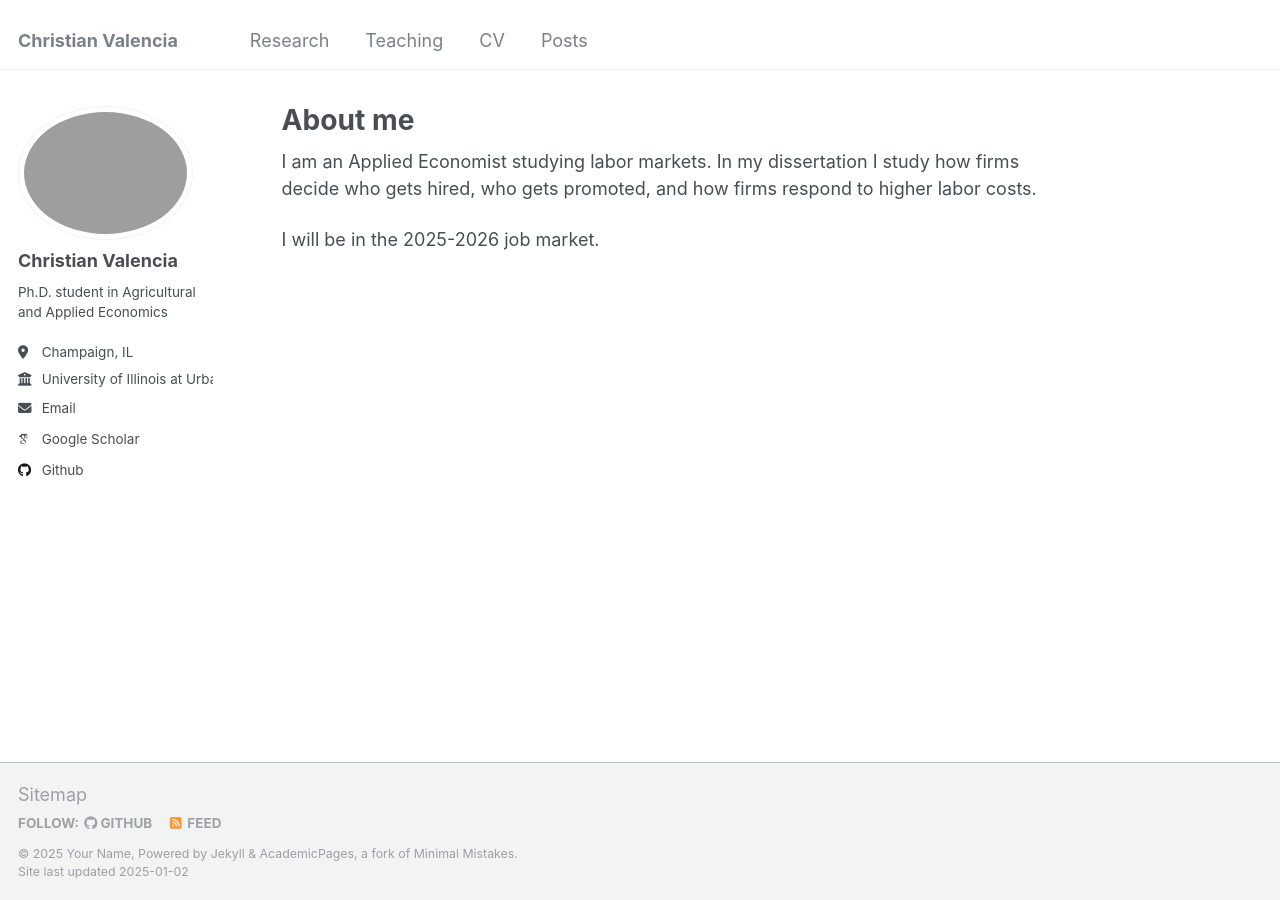
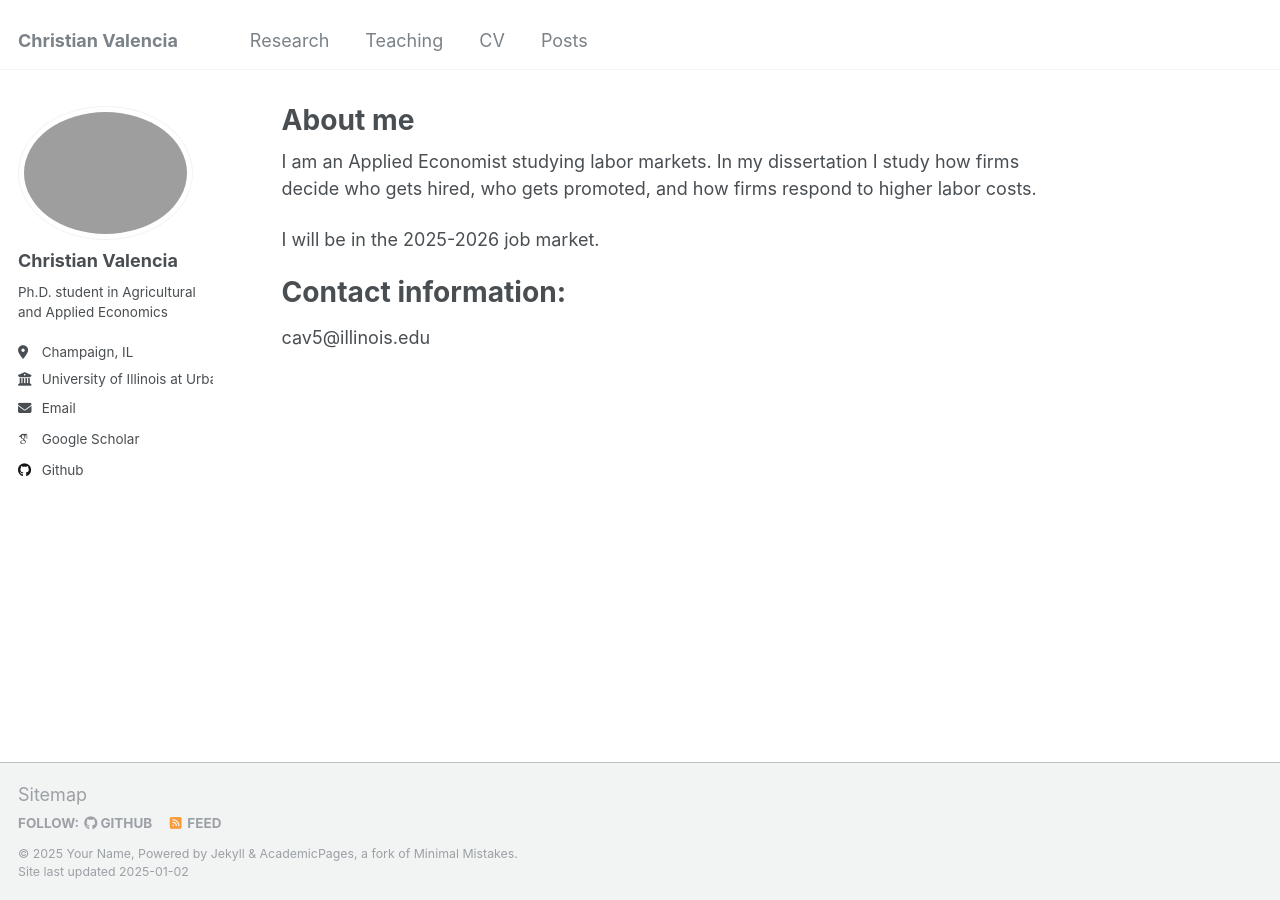
Before and after one commit to valenciac/valenciac.github.io, a Jekyll site: the page built from _pages/about.md, in a window 1280 px wide. Built offline with Jekyll 4.4.1, drawn with Linux system fonts in a browser that asks for light colours; some web fonts are replaced.

Commit message:
Update about.md

```diff
--- a/_pages/about.md
+++ b/_pages/about.md
@@ -9,3 +9,8 @@ redirect_from:
 I am an Applied Economist studying labor markets. In my dissertation I study how firms decide who gets hired, who gets promoted, and how firms respond to higher labor costs.
 
 I will be in the 2025-2026 job market.
+
+Contact information:
+===
+
+cav5@illinois.edu
```
